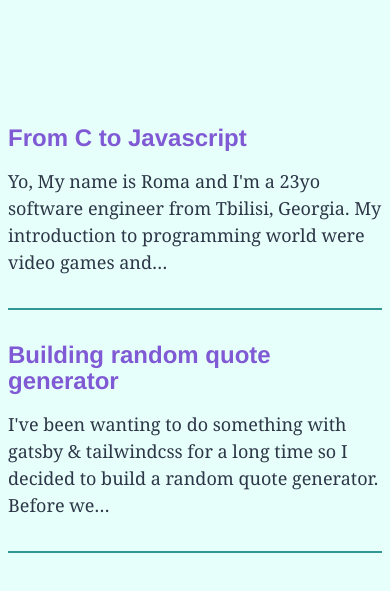
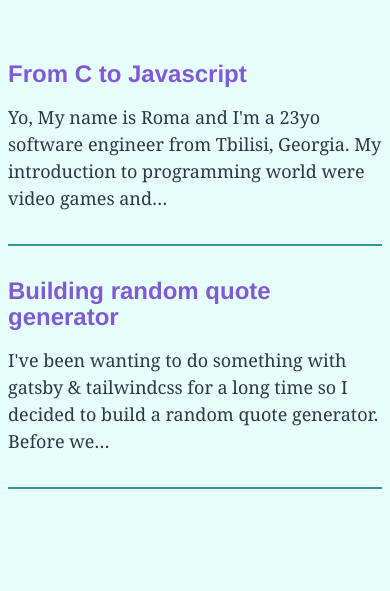
Before and after one commit to rmargve/blog, a Gatsby site: page / in a window 390 px wide. Shown: the part 231-822 px from the top of the page. Built offline with nearby package versions, Linux system fonts and the light colour scheme; Gatsby itself is replaced by a stand-in of ours; some packages are replaced by stand-ins of ours.

Commit message:
reduce blog posts margin on small screens

```diff
--- a/src/components/blog-posts.js
+++ b/src/components/blog-posts.js
@@ -2,14 +2,16 @@ import React from "react"
 import { Link } from "gatsby"
 
 export default ({ data }) => (
-  <div className="flex flex-col max-w-2xl mx-auto mt-24">
+  <div className="flex flex-col max-w-2xl mx-auto mt-8 lg:mt-24">
     {data.allMarkdownRemark.edges.map(edge => {
       return (
         <Link
           className="border-b-2 border-teal-600 pb-8 mb-8"
           to={edge.node.frontmatter.path}
         >
-          <h1 className="text-purple-600 font-bold text-2xl">{edge.node.frontmatter.title}</h1>
+          <h1 className="text-purple-600 font-bold text-2xl">
+            {edge.node.frontmatter.title}
+          </h1>
           <p className="text-gray-800 mt-4 text-lg">{edge.node.excerpt}</p>
         </Link>
       )
```
